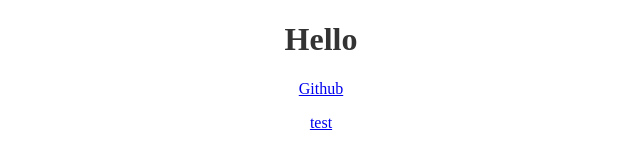
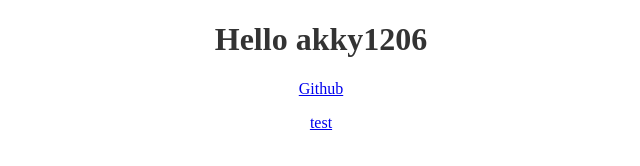
Before and after one commit to akyy1206/akyy1206, a plain HTML site: page index.html in a window 1280 px wide. Shown: the whole page, without its empty margins (319-959 px from the left). Drawn offline with Linux system fonts and the light colour scheme.

Commit message:
Update index.html

```diff
--- a/index.html
+++ b/index.html
@@ -6,7 +6,7 @@
     <link rel="stylesheet" href="style.css" type="text/css">
 </head>
 <body>
-<h1>Hello</h1>
+<h1>Hello akky1206</h1>
 <p>
     <a href="https://github.com/hkatono">Github</a>
 </p>
```
